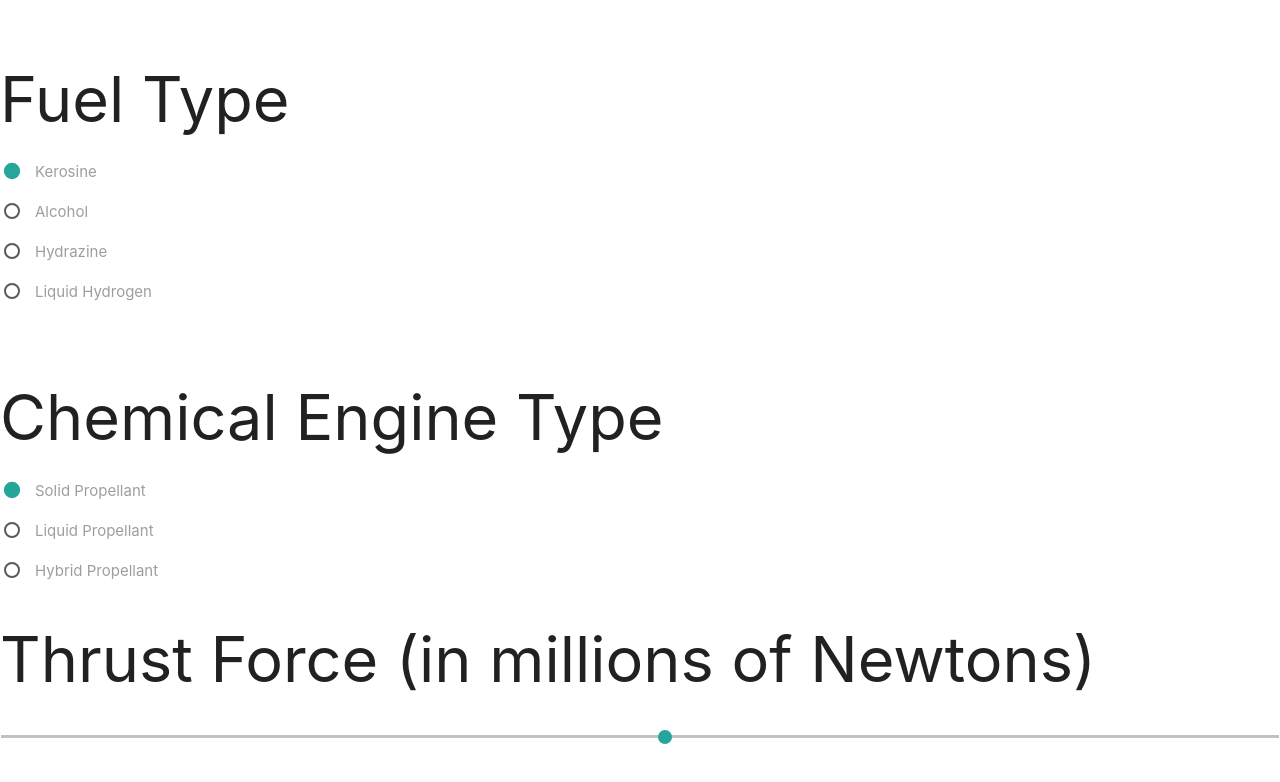
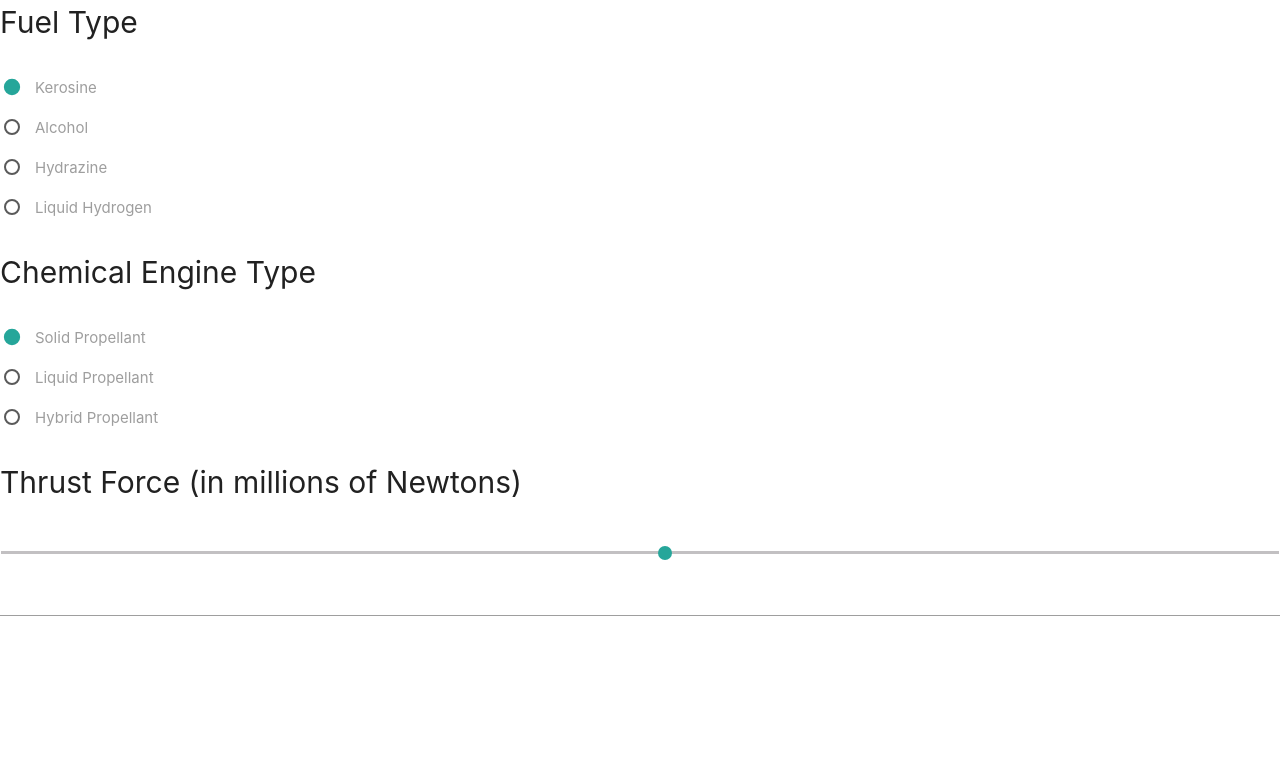
Before and after one commit to aayodkaul/rocket, a plain HTML site: page index1.html in a window 1280 px wide. Shown: the top 782 px of the page. Drawn offline with nearby package versions, Linux system fonts and the light colour scheme.

Commit message:
Update index1.html

```diff
--- a/index1.html
+++ b/index1.html
@@ -10,15 +10,13 @@
 	</head>
 	<body>
 		<form id="random">
-		<header>
-    		<h1>Fuel Type</h1>
+			<p style="font-size:30px">Fuel Type</p>
 		    <p>
 		      <label>
 		        <input name="group1" type="radio" id="ker" checked/>
 		        <span>Kerosine</span>
 		      </label>
 		    </p>
-		</header>
 		    <p>
 		      <label>
 		        <input name="group1" type="radio" id="alc" />
@@ -40,15 +38,13 @@
   		</form>
 
   		<form id="random">
-  		<header>
-    		<h1>Chemical Engine Type</h1>
+			<p style="font-size:30px">Chemical Engine Type</p>
 		    <p>
 		      <label>
 		        <input name="group1" type="radio" id="ker" checked/>
 		        <span>Solid Propellant</span>
 		      </label>
 		    </p>
-		</header>
 		    <p>
 		      <label>
 		        <input name="group1" type="radio" id="alc" />
@@ -64,9 +60,7 @@
   		</form>
 
 	  	<form>
-	  		<header>
-	  			<h1>Thrust Force (in millions of Newtons)</h1>
-	  		</header>
+	  		<p style="font-size:30px">Thrust Force (in millions of Newtons)</p>
 		      <input type="range" name="rangeInput" min="15" max="40" onchange="updateTextInput(this.value);">
 			  <input type="text" id="textInput" value="">
 			  	    <script type="text/javascript">
```
